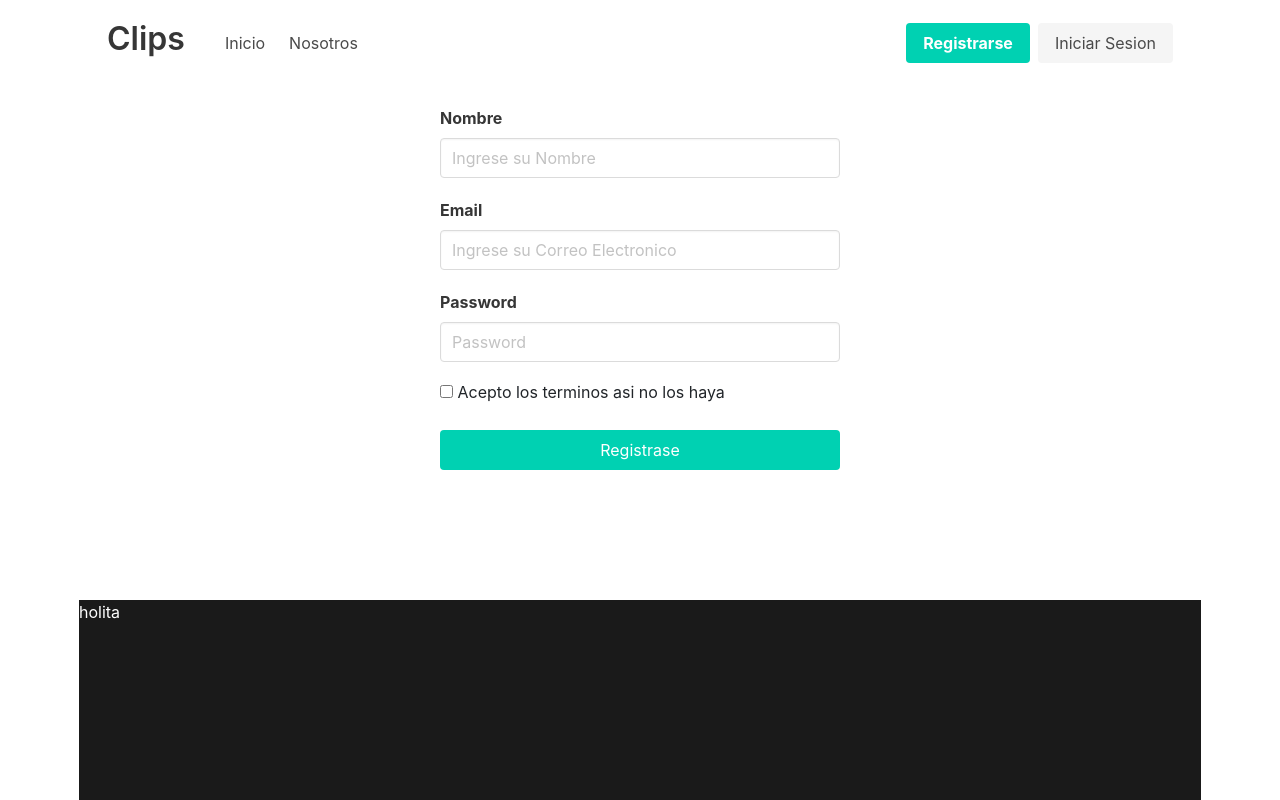
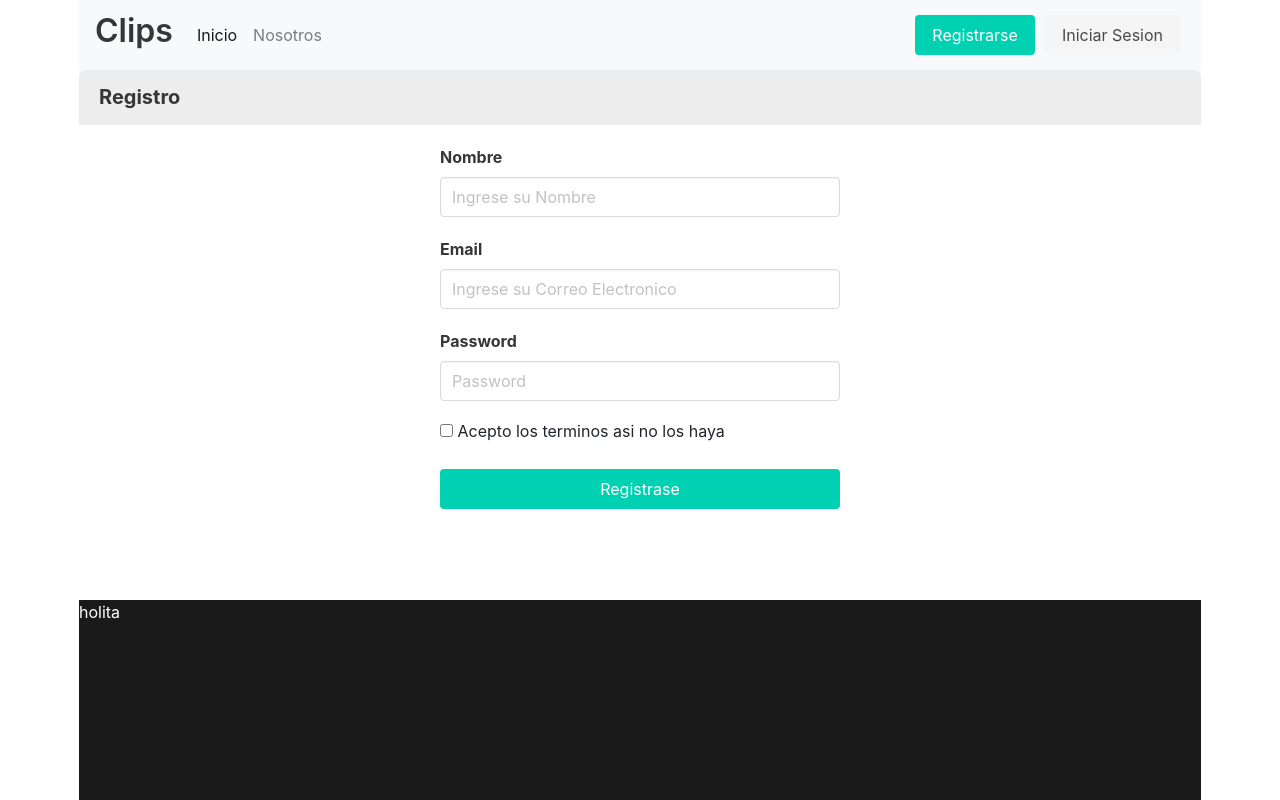
Before and after one commit to neiderortiz12/clipsfront, a Vue app: page /register in a window 1280 px wide. Built offline with nearby package versions, Linux system fonts and the light colour scheme.

Commit message:
version 4 delete clip

```diff
--- a/public/index.html
+++ b/public/index.html
@@ -5,6 +5,7 @@
     <meta http-equiv="X-UA-Compatible" content="IE=edge">
     <meta name="viewport" content="width=device-width,initial-scale=1.0">
     <link rel="icon" href="<%= BASE_URL %>favicon.ico">
+    <link rel="stylesheet" href="https://cdnjs.cloudflare.com/ajax/libs/font-awesome/5.15.1/css/all.min.css" />
     <title><%= htmlWebpackPlugin.options.title %></title>
   </head>
   <body>
@@ -14,4 +15,10 @@
     <div id="app"></div>
     <!-- built files will be auto injected -->
   </body>
+
+  <script src="https://code.jquery.com/jquery-3.3.1.slim.min.js" integrity="sha384-q8i/X+965DzO0rT7abK41JStQIAqVgRVzpbzo5smXKp4YfRvH+8abtTE1Pi6jizo" crossorigin="anonymous"></script>
+<script src="https://cdnjs.cloudflare.com/ajax/libs/popper.js/1.14.7/umd/popper.min.js" integrity="sha384-UO2eT0CpHqdSJQ6hJty5KVphtPhzWj9WO1clHTMGa3JDZwrnQq4sF86dIHNDz0W1" crossorigin="anonymous"></script>
+<script src="https://stackpath.bootstrapcdn.com/bootstrap/4.3.1/js/bootstrap.min.js" integrity="sha384-JjSmVgyd0p3pXB1rRibZUAYoIIy6OrQ6VrjIEaFf/nJGzIxFDsf4x0xIM+B07jRM" crossorigin="anonymous"></script>
+
+
 </html>
--- a/src/components/Elementos.vue
+++ b/src/components/Elementos.vue
@@ -1,7 +1,9 @@
 <template>
     <div class="contenedor">
-        <div class="contenedor-item" v-for="clips in ListaClips.clips" :key="clips.id">
-            <div class="contenedor-item-video">
+        <div v-if="!ListaClips.clips[0]==[]">
+            hola
+            <div class="contenedor-item" v-for="(clips, index) in ListaDClips" :key="clips.id">
+                <div class="contenedor-item-video" v-if="clips">
                     <video v-on:mouseover="mousehover(clips.id)" v-on:mouseleave="mouseleave"  class="vide" v-bind:controls="clips.id==numerito" ref="video">
                         <source :src="'http://localhost/apiclips' + clips.clip" type="video/mp4">
                     </video>
@@ -9,27 +11,44 @@
                 <div class="contenedor-item-opciones">
                     <span class="tag is-primary" v-if="clips.confirmado">Habilitado</span>
                     <span class="tag is-warning" v-else>No Habilitado </span>
-                <button class="button is-danger">Eliminar</button>
+                    <button class="button is-danger" v-on:click.prevent="deleteClip(clips.id,index)">Eliminar</button>
                 </div>
+            </div>
+        </div>
+        <div v-else>
+            <h3>no hay elemtos para mostrar</h3>
         </div>
     </div>
 </template>
 <script>
+import axios from 'axios'
 export default {
+
+    props:['ListaClips'],
     data(){
         return{
-            numerito:0
+            numerito:0,
+            ListaDClips:this.ListaClips.clips
         }
     },
-    props:['ListaClips'],
     methods: {
         mousehover: function(id){
         this.numerito=id;
         },
         mouseleave: function(){
         this.numerito=0;
+        },
+        deleteClip(clip, index){
+
+            let direccion = "http://localhost:8000/api/clips/delete";
+            axios.post(direccion,{"id":clip},{headers:{Authorization:'Bearer '+localStorage.getItem('token')}}).then(data =>{
+                console.log(data);
+                this.ListaDClips.splice(index,1)
+            });
         }
      },
+
+
 
 }
 </script>
--- a/src/components/layout/Header.vue
+++ b/src/components/layout/Header.vue
@@ -1,63 +1,46 @@
 <template>
-    <nav class="navbar" role="navigation" aria-label="main navigation">
-        <div class="navbar-brand">
-            <router-link class="navbar-item" to="/">
-                <h3 class="title is-3">Clips</h3>
+    <nav class="navbar navbar-expand-md navbar-light bg-light">
+        <router-link class="navbar-brand" to="/">
+            <h3 class="titulos title is-3">Clips</h3>
         </router-link>
+        <button class="navbar-toggler" type="button" data-toggle="collapse" data-target="#navbarSupportedContent" aria-controls="navbarSupportedContent" aria-expanded="false" aria-label="Toggle navigation">
+            <span class="navbar-toggler-icon"></span>
+        </button>
 
-            <a role="button" class="navbar-burger burger" @click.prevent="toggleMenu" :class="{'is-active':isOpen}" aria-label="menu" aria-expanded="false" data-target="navbarBasicExample">
-            <span aria-hidden="true"></span>
-            <span aria-hidden="true"></span>
-            <span aria-hidden="true"></span>
-            </a>
-        </div>
+        <div class="collapse navbar-collapse" id="navbarSupportedContent">
+            <ul class="navbar-nav mr-auto">
 
-        <div id="navbarBasicExample" class="navbar-menu" :class="{'is-active':isOpen}">
-            <div class="navbar-start">
-            <router-link class="navbar-item" to="/">
-                Inicio
-            </router-link>
-
-            <router-link v-if="user" class="navbar-item" to="/newclip">
-                Nuevo Clip
-            </router-link>
-
-            <router-link class="navbar-item" to="/about">
-                Nosotros
-            </router-link>
-
-            </div>
-
-            <div class="navbar-end">
-                <div class="navbar-item">
+                <li class="titulos nav-item active">
+                    <router-link class="nav-link" to="/">Inicio </router-link>
+                </li>
+                <li class="titulos nav-item">
+                    <router-link class="nav-link" v-if="user" to="/newclip">Nuevo Clip</router-link>
+                </li>
+                <li class="titulos nav-item">
+                    <router-link class="nav-link" to="/about">Nosotros</router-link>
+                </li>
+           </ul>
            <template v-if="user">
-                        <div class="navbar-item has-dropdown is-hoverable">
-                            <a class="navbar-link">
+                <div class="nav-item dropdown">
+                    <a class="nav-link dropdown-toggle" href="#" id="navbarDropdown" role="button" data-toggle="dropdown" aria-haspopup="true" aria-expanded="false">
+                        <i class="fas fa-user"></i>
                         {{user.name}}
                     </a>
+                    <div class="dropdown-menu" aria-labelledby="navbarDropdown">
+                        <router-link class="dropdown-item" to="/dashboard">Mi Perfil</router-link>
+                        <router-link class="dropdown-item" @click="comprar" to="/"><i class="cerrar-sesion fas fa-power-off"></i>Cerrar Sesion</router-link>
 
-                            <div class="navbar-dropdown">
-                                <router-link class="navbar-item" to="/dashboard">
-                                    Dashboard
-                                </router-link>
-                                <router-link class="navbar-item" @click="comprar" to="/login" >
-                                    Cerrar Sesion
-                                </router-link>
                     </div>
                 </div>
             </template>
-                    <template v-if="!user">
-                        <div class="buttons">
+            <template v-else>
                 <router-link class="button is-primary" to="/register">
-                                <strong>Registrarse</strong>
+                    Registrarse
                 </router-link>
                 <router-link class="button is-light" to="/login">
                     Iniciar Sesion
                 </router-link>
-                        </div>
             </template>
-                </div>
-            </div>
         </div>
         </nav>
 </template>
@@ -95,9 +78,9 @@ import { computed } from 'vue'//onMounted,
         let direccion = "http://localhost:8000/api/verificar";
         axios.get(direccion,{headers:{Authorization:'Bearer '+localStorage.getItem('token')}}).then(data =>{
             if(data.data.res == true){
-                this.user1 = true
+                this.user = true
             }else{
-                this.user1 = false
+                this.user = false
             }
         });
 
@@ -120,3 +103,18 @@ import { computed } from 'vue'//onMounted,
 
 }
 </script>
+
+<style scoped>
+.button{
+    margin-left: 5px;
+    margin-right: 5px;
+    text-decoration: none;
+}
+.titulos:hover{
+    transform: scale(1.05);
+}
+.cerrar-sesion{
+    margin-left: 5px;
+    margin-right: 5px;
+}
+</style>
--- a/src/main.js
+++ b/src/main.js
@@ -4,7 +4,6 @@ import router from './router'
 import axios from 'axios'
 import VueAxios from 'vue-axios'
 import store from './store'
-
 import 'bootstrap/dist/css/bootstrap.css'
 
 
--- a/src/views/Dashboard.vue
+++ b/src/views/Dashboard.vue
@@ -4,7 +4,7 @@
                 <ul>
                     <li :class="{'is-active':activo == 'Profile'}"><a v-on:click.prevent="cambiarVista('Profile')">Perfil</a></li>
                     <li :class="{'is-active':activo == 'Elementos'}"><a v-on:click.prevent="cambiarVista('Elementos')">Mis Clips</a></li>
-                    <li :class="{'is-active':activo == 'Admin'}" v-if="user.rol==false"><a v-on:click.prevent="cambiarVista('Admin')">Administracion</a></li>
+                    <li :class="{'is-active':activo == 'Admin'}" v-if="user.rol"><a v-on:click.prevent="cambiarVista('Admin')">Administracion</a></li>
                 </ul>
 
 
@@ -31,7 +31,7 @@ export default {
     setup(){
         const store = useStore()
         onMounted(() =>{
-            store.dispatch('subidosUsuario','1')
+            store.dispatch('subidosUsuario',localStorage.getItem('id'))
             store.dispatch('agregaruser')
             console.log("entron a mounted")
         })
--- a/src/views/NewClip.vue
+++ b/src/views/NewClip.vue
@@ -63,6 +63,7 @@ export default {
             console.log(fr);
             axios.post('http://localhost:8000/api/clips/create', fr, {headers:{Authorization:'Bearer '+localStorage.getItem('token')}}).then(res=>{
                 console.log(res);
+                 this.$router.push('dashboard');
             });
         }
     }
--- a/src/views/Register.vue
+++ b/src/views/Register.vue
@@ -1,4 +1,8 @@
 <template>
+    <div>
+        <p class="panel-heading">
+            Registro
+        </p>
         <div class="field">
             <form action="">
                 <div>
@@ -35,7 +39,7 @@
                 </div>
             </form>
         </div>
-
+    </div>
 </template>
 
 <script>
@@ -57,6 +61,7 @@ export default {
             let direccion ="http://localhost:8000/api/register";
             axios.post(direccion, this.form).then(data=>{
                 console.log(data);
+                this.$router.push('login');
             })
 
         }
```
Also changed, not shown: src/scss/App.scss (line endings or trailing spaces). Lines whose indentation alone changed are shown as unchanged.
